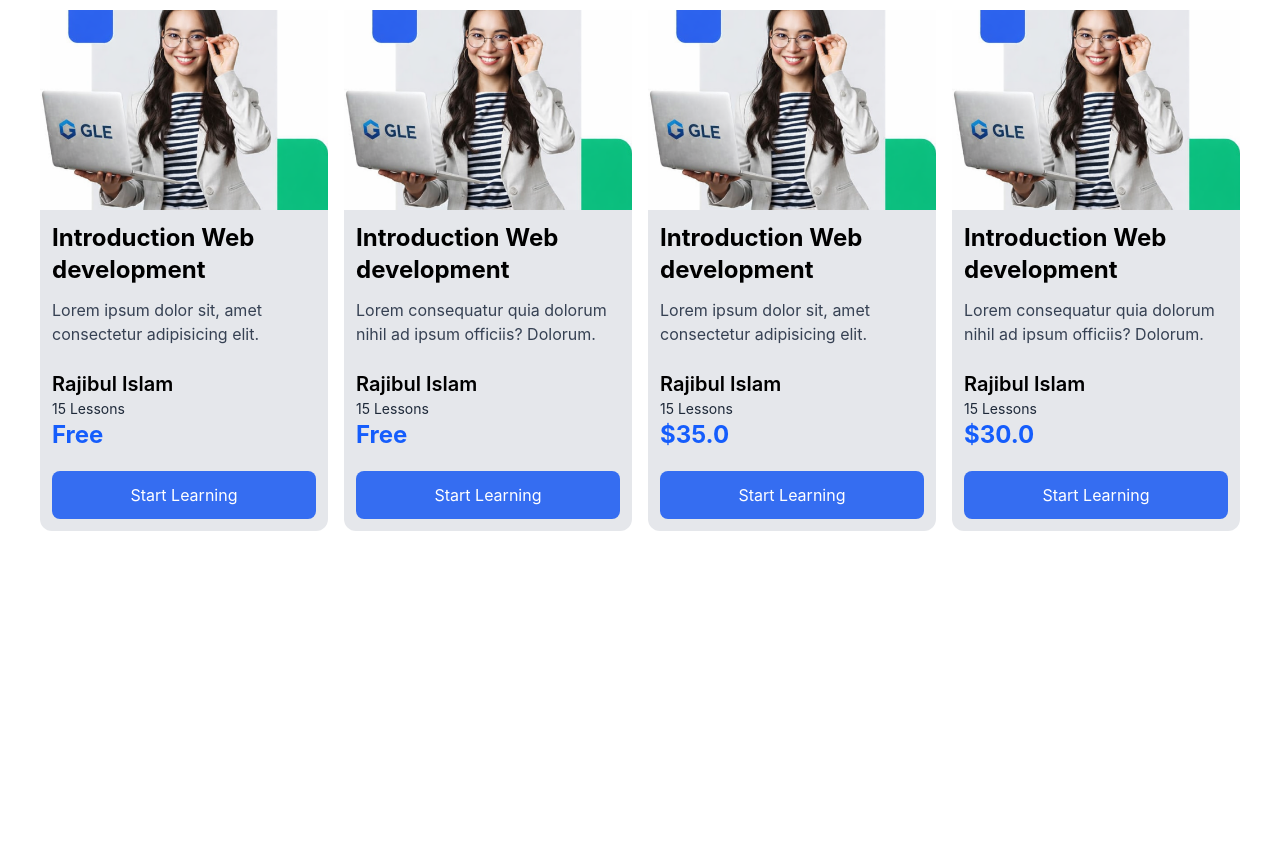
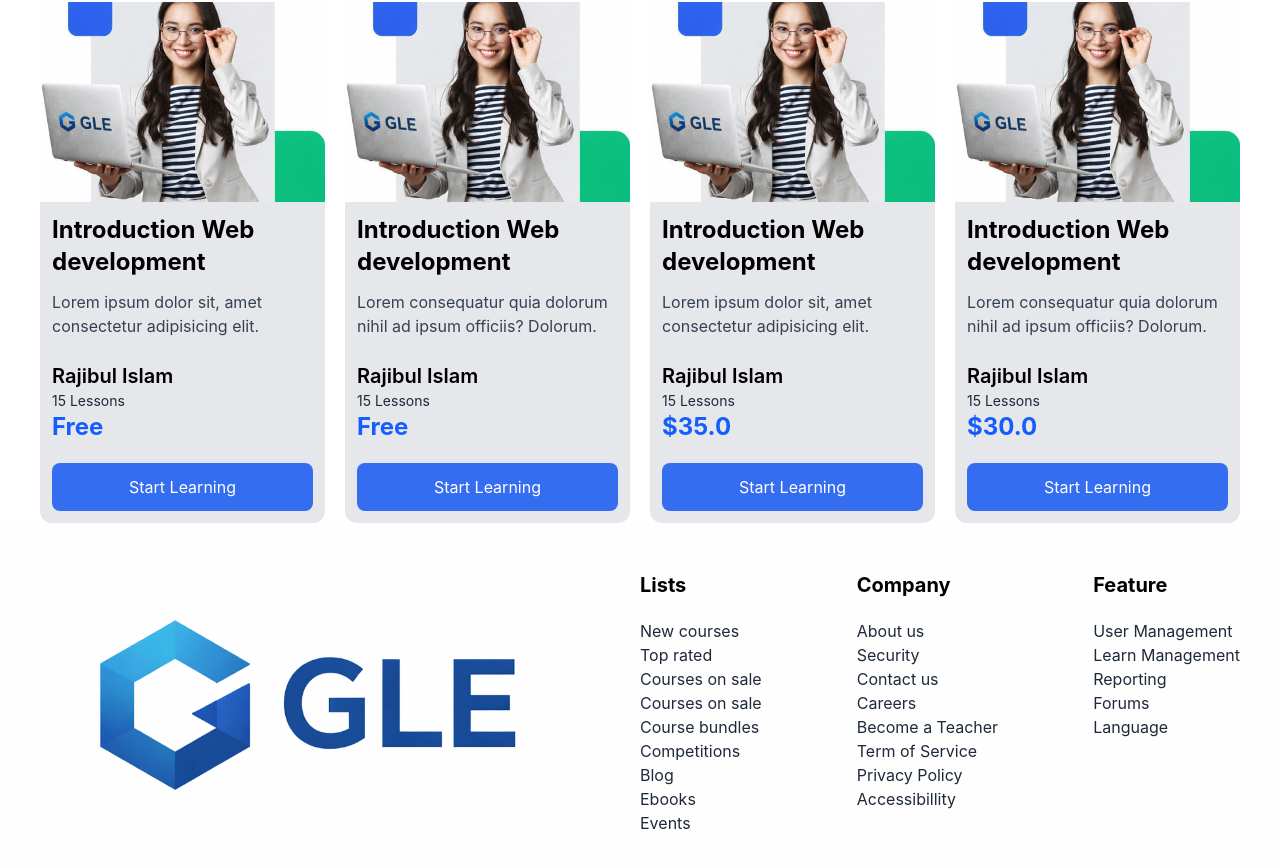
Before and after one commit to rajibulislam60/gle, a Next.js app: page / in a window 1280 px wide. Shown: the part 1039-1907 px from the top of the page. Before the commit the page ends 1594 px from the top, so only its background shows below. Built offline with nearby package versions, Linux system fonts and the light colour scheme.

Commit message:
footer area working

```diff
--- a/src/app/layout.js
+++ b/src/app/layout.js
@@ -1,6 +1,7 @@
 import Header from "@/components/Header";
 import "./globals.css";
 import Navber from "@/components/Navber";
+import Footer from "@/components/Footer";
 
 export const metadata = {
   title: "Gle",
@@ -14,6 +15,7 @@ export default function RootLayout({ children }) {
         <Header />
         <Navber />
         {children}
+        <Footer />
       </body>
     </html>
   );
--- /dev/null
+++ b/src/components/Footer.jsx
@@ -0,0 +1,80 @@
+import Container from "@/container/Container";
+import React from "react";
+import Image from "next/image";
+import FooterLogo from "../images/gle-logo.png";
+
+export default function Footer() {
+  return (
+    <div className="py-12 bg-[#fefefe]">
+      <Container>
+        <div className="lg:flex justify-between gap-10">
+          <div className="lg:w-[45%]">
+            <Image src={FooterLogo} alt="Footer Logo Image" />
+            {/* <button className=" flex gap-1 lg:gap-2 items-center  text-gray-600 hover:text-blue-600 font-light lg:font-normal px-2 py-1 lg:px-4 lg:py-2 rounded-[8px] cursor-pointer duration-[0.3s] border border-gray-900">
+              Contact Sale
+            </button> */}
+          </div>
+          <div className="lg:w-[50%] lg:flex justify-between">
+            <div>
+              <h3 className="text-xl font-bold text-black">Lists</h3>
+              <ul className="text-gray-800 mt-5">
+                <li className="cursor-pointer hover:text-black">New courses</li>
+                <li className="cursor-pointer hover:text-black">Top rated</li>
+                <li className="cursor-pointer hover:text-black">
+                  Courses on sale
+                </li>
+                <li className="cursor-pointer hover:text-black">
+                  Courses on sale
+                </li>
+                <li className="cursor-pointer hover:text-black">
+                  Course bundles
+                </li>
+                <li className="cursor-pointer hover:text-black">
+                  Competitions
+                </li>
+                <li className="cursor-pointer hover:text-black">Blog</li>
+                <li className="cursor-pointer hover:text-black">Ebooks</li>
+                <li className="cursor-pointer hover:text-black">Events</li>
+              </ul>
+            </div>
+            <div>
+              <h3 className="text-xl font-bold text-black">Company</h3>
+              <ul className="text-gray-800 mt-5">
+                <li className="cursor-pointer hover:text-black">About us</li>
+                <li className="cursor-pointer hover:text-black">Security</li>
+                <li className="cursor-pointer hover:text-black">Contact us</li>
+                <li className="cursor-pointer hover:text-black">Careers</li>
+                <li className="cursor-pointer hover:text-black">
+                  Become a Teacher
+                </li>
+                <li className="cursor-pointer hover:text-black">
+                  Term of Service
+                </li>
+                <li className="cursor-pointer hover:text-black">
+                  Privacy Policy
+                </li>
+                <li className="cursor-pointer hover:text-black">
+                  Accessibillity
+                </li>
+              </ul>
+            </div>
+            <div>
+              <h3 className="text-xl font-bold text-black">Feature</h3>
+              <ul className="text-gray-800 mt-5">
+                <li className="cursor-pointer hover:text-black">
+                  User Management
+                </li>
+                <li className="cursor-pointer hover:text-black">
+                  Learn Management
+                </li>
+                <li className="cursor-pointer hover:text-black">Reporting</li>
+                <li className="cursor-pointer hover:text-black">Forums</li>
+                <li className="cursor-pointer hover:text-black">Language</li>
+              </ul>
+            </div>
+          </div>
+        </div>
+      </Container>
+    </div>
+  );
+}
--- a/src/components/home/Bannar.jsx
+++ b/src/components/home/Bannar.jsx
@@ -42,7 +42,7 @@ export default function Banner() {
               <Image
                 src={BannarImage}
                 alt="Banner Hero Image"
-                className="w-full max-w-md lg:max-w-lg h-auto"
+                className="w-full lg:max-w-lg h-auto"
                 priority
               />
             </div>
--- a/src/components/home/CoursesTitle.jsx
+++ b/src/components/home/CoursesTitle.jsx
@@ -25,7 +25,7 @@ export default function CoursesTitle() {
       <Container>
         <div>
           <div className="flex justify-between items-center">
-            <h2 className="text-3xl sm:text-4xl lg:text-5xl font-bold leading-tight text-blue-600">
+            <h2 className="text-2xl lg:text-5xl font-bold leading-tight text-blue-600">
               Popular <span className="text-black">Courses</span>
             </h2>
             <div className="flex gap-2 items-center">
@@ -40,11 +40,11 @@ export default function CoursesTitle() {
             </div>
           </div>
 
-          <div className="grid grid-cols-2 lg:grid-cols-4 gap-4 mt-6 lg:mt-12 py-2 lg:py-6">
+          <div className="grid grid-cols-2 lg:grid-cols-4 gap-3 lg:gap-5 mt-12 lg:mt-16">
             {popularCourses.map((item) => (
               <div className="bg-gray-200 rounded-[12px]" key={item.id}>
                 <Image
-                  className="w-full h-[150px] lg:h-[200px] object-cover"
+                  className="w-full h-[100px] lg:h-[200px] object-cover"
                   src={item.image}
                   alt={item.name}
                 />
```
